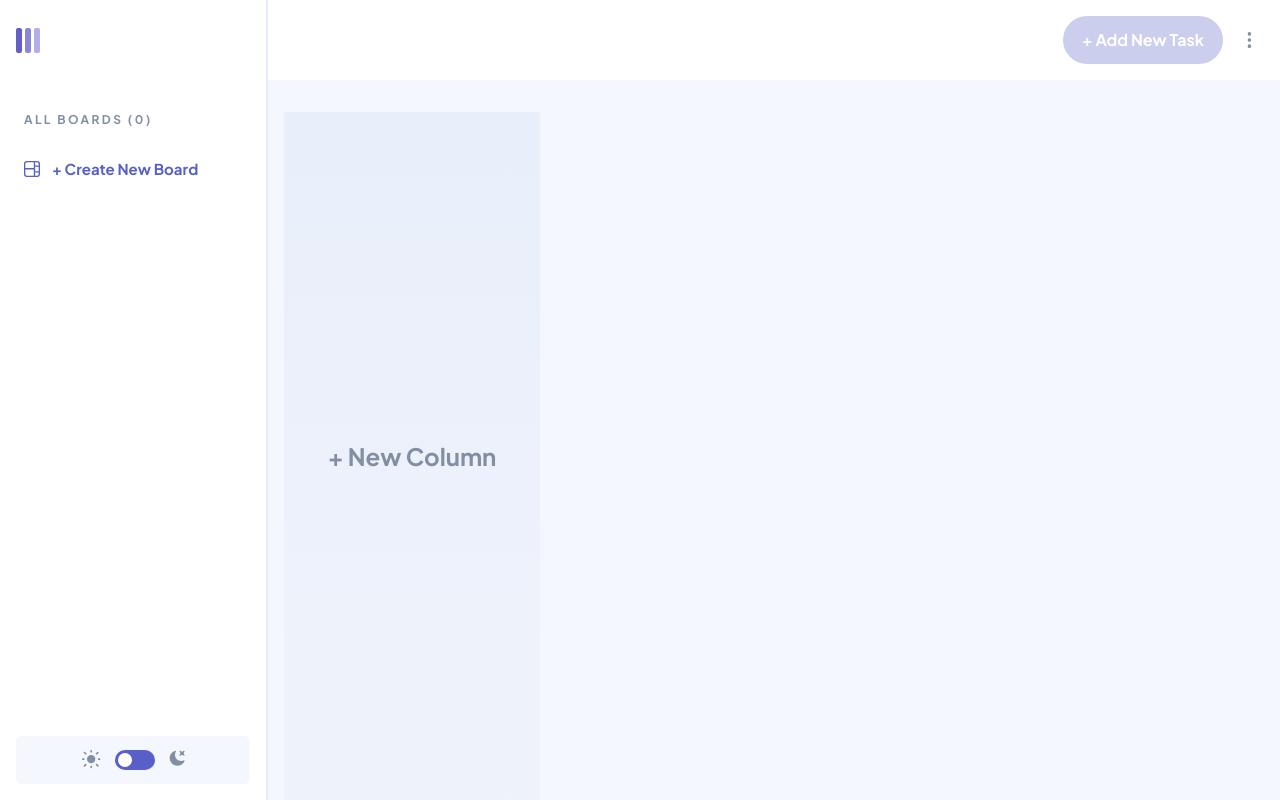
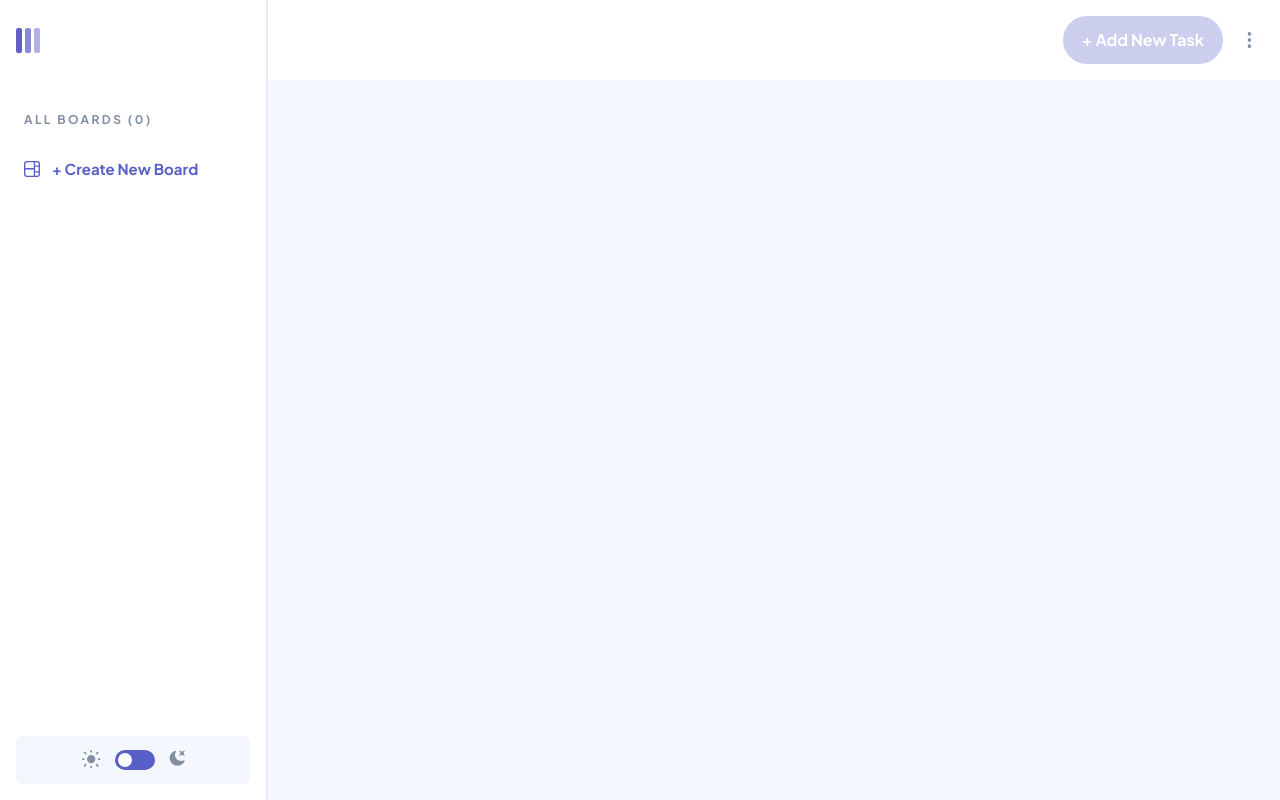
Before and after one commit to matsuyami/kanban, a Next.js app: page / in a window 1280 px wide. Built offline with nearby package versions, Linux system fonts and the light colour scheme.

Commit message:
fix(ui): new column button now appears when currentboard exists

```diff
--- a/src/components/kanban/Board.tsx
+++ b/src/components/kanban/Board.tsx
@@ -34,6 +34,7 @@ export const Board = () => {
               <BoardColumn key={index} columnName={arr.name} data={arr.tasks} colId={arr.colId} />
             ))
           }
+          {currentBoard &&
             <button
               className={`flex items-center justify-center h-full min-w-[256px]
             dark:bg-[linear-gradient(180deg,rgba(43,44,55,.25),rgba(43,44,55,.125))]
@@ -42,6 +43,7 @@ export const Board = () => {
             >
               <span className='heading-xl'>+ New Column </span>
             </button>
+          }
         </div>
       }
       {showModal && boardContext.currentBoard &&
```
Lines whose indentation alone changed are shown as unchanged.
